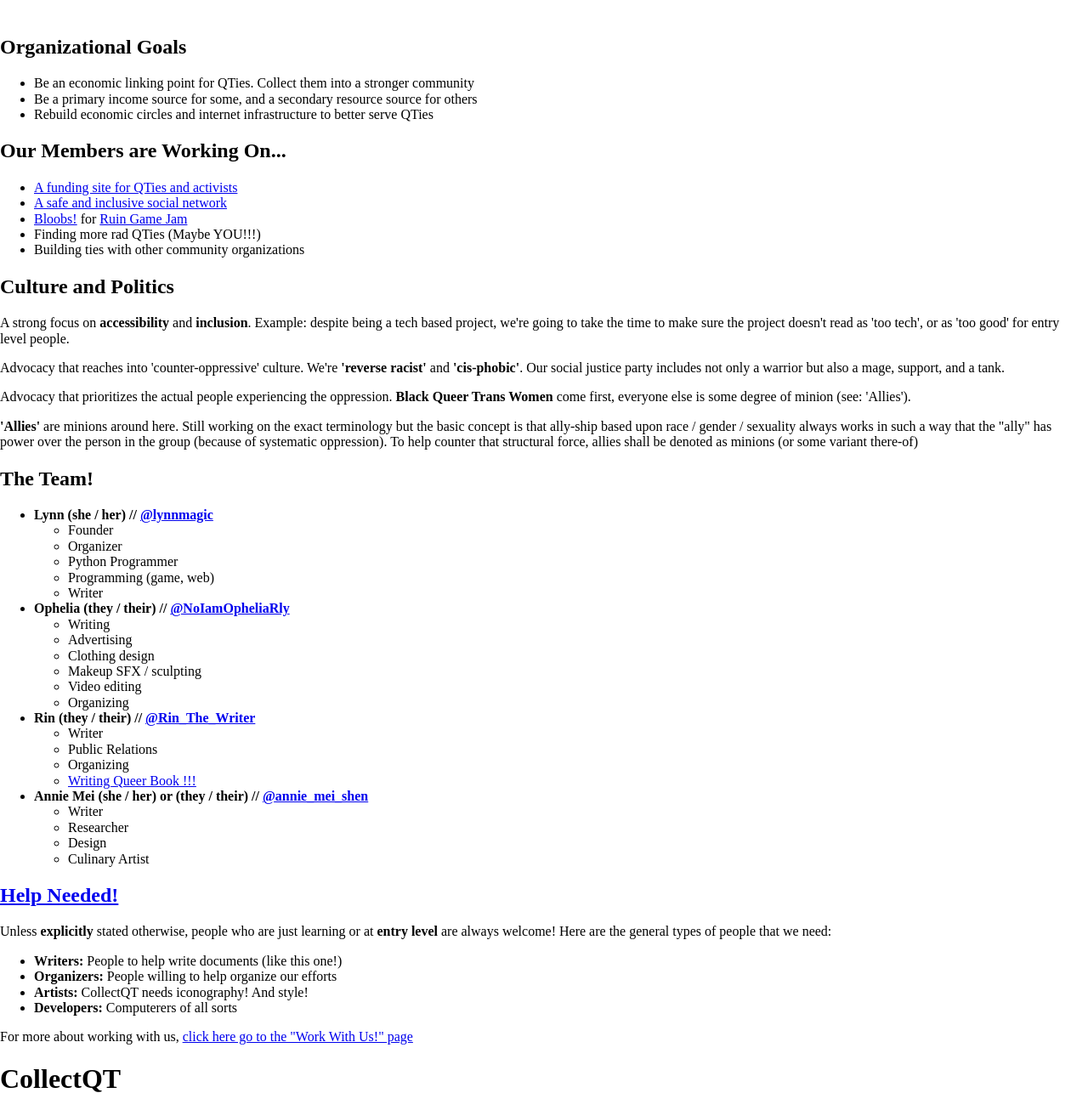
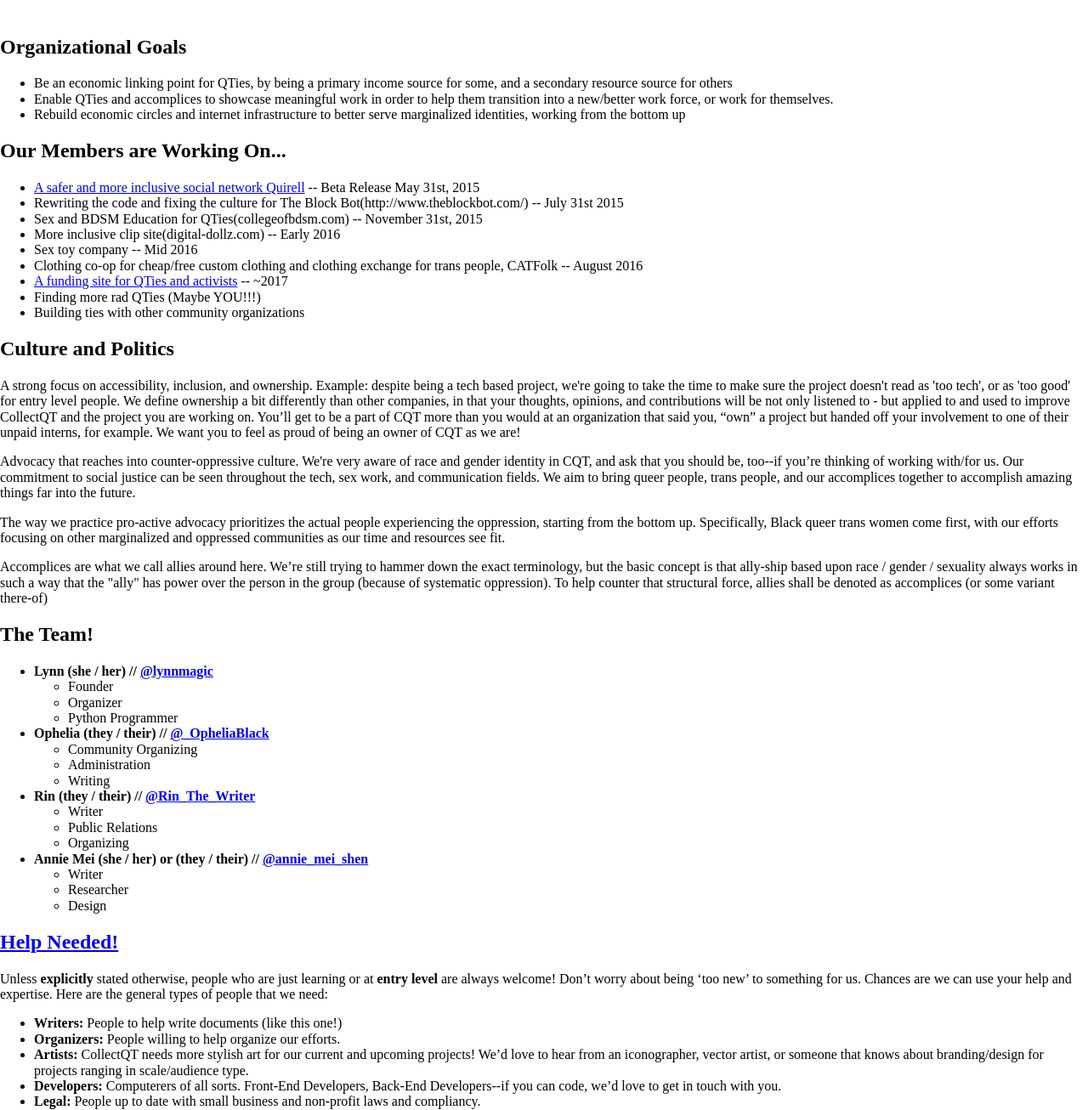
Before and after one commit to CollectQT/website, a Flask app: page / in a window 1280 px wide. Shown: the part 464-1770 px from the top of the page at 85% size. Run offline with Flask 2, Linux system fonts and the light colour scheme; parts of the project's set-up code (start-up, migrations or seed data) failed here and were passed over; some libraries are stand-ins or nearby versions.

Commit message:
drop in content from website rewrite

```diff
--- a/webapp/templates/paths/index.html
+++ b/webapp/templates/paths/index.html
@@ -9,27 +9,31 @@
 
 ## Organizational Goals
 
-* Be an economic linking point for QTies. Collect them into a stronger community
-* Be a primary income source for some, and a secondary resource source for others
-* Rebuild economic circles and internet infrastructure to better serve QTies
+* Be an economic linking point for QTies, by being a primary income source for some, and a secondary resource source for others
+* Enable QTies and accomplices to showcase meaningful work in order to help them transition into a new/better work force, or work for themselves.
+* Rebuild economic circles and internet infrastructure to better serve marginalized identities, working from the bottom up
 
 ## Our Members are Working On...
 
-* [A funding site for QTies and activists](http://gitlab.com/atunit/atunit/tree/develop)
-* [A safe and inclusive social network](https://gitlab.com/collectqt/quirell/issues)
-* [Bloobs!](/bloobs) for [Ruin Game Jam](http://itch.io/jam/ruinjam2014)
+* [A safer and more inclusive social network Quirell](https://gitlab.com/collectqt/quirell/issues) -- Beta Release May 31st, 2015
+* Rewriting the code and fixing the culture for The Block Bot(http://www.theblockbot.com/) -- July 31st 2015
+* Sex and BDSM Education for QTies(collegeofbdsm.com) -- November 31st, 2015
+* More inclusive clip site(digital-dollz.com) -- Early 2016
+* Sex toy company -- Mid 2016
+* Clothing co-op for cheap/free custom clothing and clothing exchange for trans people, CATFolk -- August 2016
+* [A funding site for QTies and activists](http://gitlab.com/atunit/atunit/tree/develop) -- ~2017
 * Finding more rad QTies (Maybe YOU!!!)
 * Building ties with other community organizations
 
 ## Culture and Politics
 
-A strong focus on **accessibility** and **inclusion**. Example: despite being a tech based project, we're going to take the time to make sure the project doesn't read as 'too tech', or as 'too good' for entry level people.
+A strong focus on accessibility, inclusion, and ownership. Example: despite being a tech based project, we're going to take the time to make sure the project doesn't read as 'too tech', or as 'too good' for entry level people. We define ownership a bit differently than other companies, in that your thoughts, opinions, and contributions will be not only listened to - but applied to and used to improve CollectQT and the project you are working on. You’ll get to be a part of CQT more than you would at an organization that said you, “own” a project but handed off your involvement to one of their unpaid interns, for example. We want you to feel as proud of being an owner of CQT as we are!
 
-Advocacy that reaches into 'counter-oppressive' culture. We're **'reverse racist'** and **'cis-phobic'**. Our social justice party includes not only a warrior but also a mage, support, and a tank.
+Advocacy that reaches into counter-oppressive culture. We're very aware of race and gender identity in CQT, and ask that you should be, too--if you’re thinking of working with/for us. Our commitment to social justice can be seen throughout the tech, sex work, and communication fields. We aim to bring queer people, trans people, and our accomplices together to accomplish amazing things far into the future.
 
-Advocacy that prioritizes the actual people experiencing the oppression. **Black Queer Trans Women** come first, everyone else is some degree of minion (see: 'Allies').
+The way we practice pro-active advocacy prioritizes the actual people experiencing the oppression, starting from the bottom up. Specifically, Black queer trans women come first, with our efforts focusing on other marginalized and oppressed communities as our time and resources see fit.
 
-**'Allies'** are minions around here. Still working on the exact terminology but the basic concept is that ally-ship based upon race / gender / sexuality always works in such a way that the "ally" has power over the person in the group (because of systematic oppression). To help counter that structural force, allies shall be denoted as minions (or some variant there-of)
+Accomplices are what we call allies around here. We’re still trying to hammer down the exact terminology, but the basic concept is that ally-ship based upon race / gender / sexuality always works in such a way that the "ally" has power over the person in the group (because of systematic oppression). To help counter that structural force, allies shall be denoted as accomplices (or some variant there-of)
 
 ## The Team!
 
@@ -37,35 +41,33 @@
     * Founder
     * Organizer
     * Python Programmer
-    * Programming (game, web)
-    * Writer
-* **Ophelia (they / their) // [@NoIamOpheliaRly](https://twitter.com/NoImOpheliaRly)**
+* **Ophelia (they / their) // [@_OpheliaBlack](https://twitter.com/_OpheliaBlack)**
+    * Community Organizing
+    * Administration
     * Writing
-    * Advertising
-    * Clothing design
-    * Makeup SFX / sculpting
-    * Video editing
-    * Organizing
-* **Rin (they / their) // [@Rin\_The\_Writer](https://twitter.com/@rin_the_writer)**
+* **Rin (they / their) // [@Rin\_The\_Writer](https://twitter.com/@ckoliver_writes)**
     * Writer
     * Public Relations
     * Organizing
-    * [Writing Queer Book !!!](http://ckoliver.com/embers)
 * **Annie Mei (she / her) or (they / their) // [@annie\_mei\_shen](https://twitter.com/annie_mei_shen)**
     * Writer
     * Researcher
     * Design
-    * Culinary Artist
 
 ## [Help Needed!](/work-with-us)
 
-Unless **explicitly** stated otherwise, people who are just learning or at **entry level** are always welcome! Here are the general types of people that we need:
+Unless **explicitly** stated otherwise, people who are just learning or at **entry level** are always welcome! Don’t worry about being ‘too new’ to something for us. Chances are we can use your help and expertise. Here are the general types of people that we need:
 
 * **Writers:** People to help write documents (like this one!)
-* **Organizers:** People willing to help organize our efforts
-* **Artists:** CollectQT needs iconography! And style!
-* **Developers:** Computerers of all sorts
-
+* **Organizers:** People willing to help organize our efforts.
+* **Artists:** CollectQT needs more stylish art for our current and upcoming projects! We’d love to hear from an iconographer, vector artist, or someone that knows about branding/design for projects ranging in scale/audience type.
+* **Developers:** Computerers of all sorts. Front-End Developers, Back-End Developers--if you can code, we’d love to get in touch with you.
+* **Legal:** People up to date with small business and non-profit laws and compliancy.
+* **Accountants:** People who like numbers and tracking those numbers. If you know about taxes for small businesses and expenses/ bookkeeping, you’re our kind of person.
 For more about working with us, [click here go to the "Work With Us!" page](/work-with-us)
 
+## Partners and Sponsors
+
+(( WIP ))
+
 {% endblock %}
```
Also changed, not shown: webapp/templates/paths/definitions.html (+30 -21 lines), webapp/templates/paths/work-with-us.html (+12 -12 lines).
